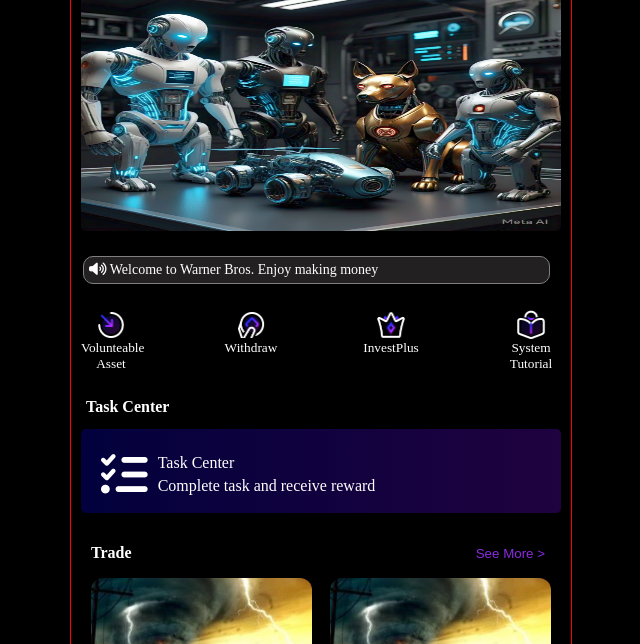
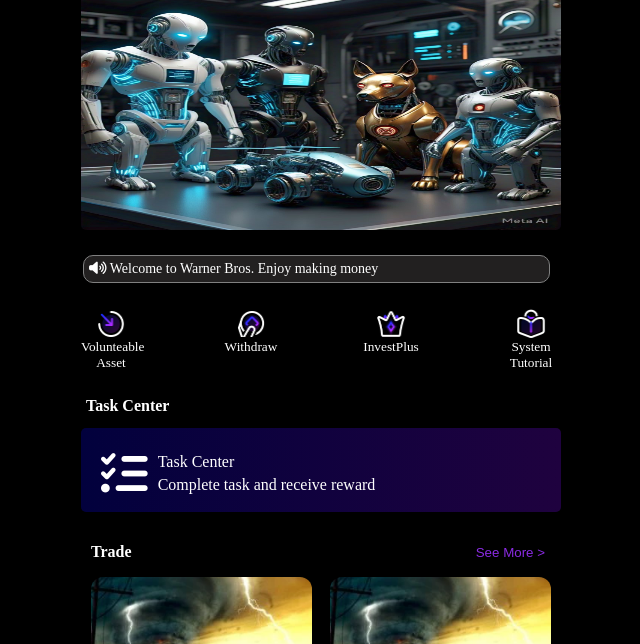
Before and after one commit to AppeiYA/Warner-, a plain HTML site: page index.html in a window 1280 px wide. Shown: the part 55-699 px from the top of the page, without its empty margins (319-959 px from the left). Drawn offline with Linux system fonts and the light colour scheme.

Commit message:
Initial commit

```diff
--- a/css/style.css
+++ b/css/style.css
@@ -12,7 +12,6 @@ body{
     flex-direction: column;
     margin: 0;
     width: 100vw;
-    border: 1px solid red;
     height: max-content;
 }
 
@@ -290,7 +289,7 @@ header ul li div .download-app{
     margin: 5px;
 }
 
-@media screen and (max-width: 1440px) {
+@media screen and (min-width: 768px) {
     body{
         width:500px
     }
```
